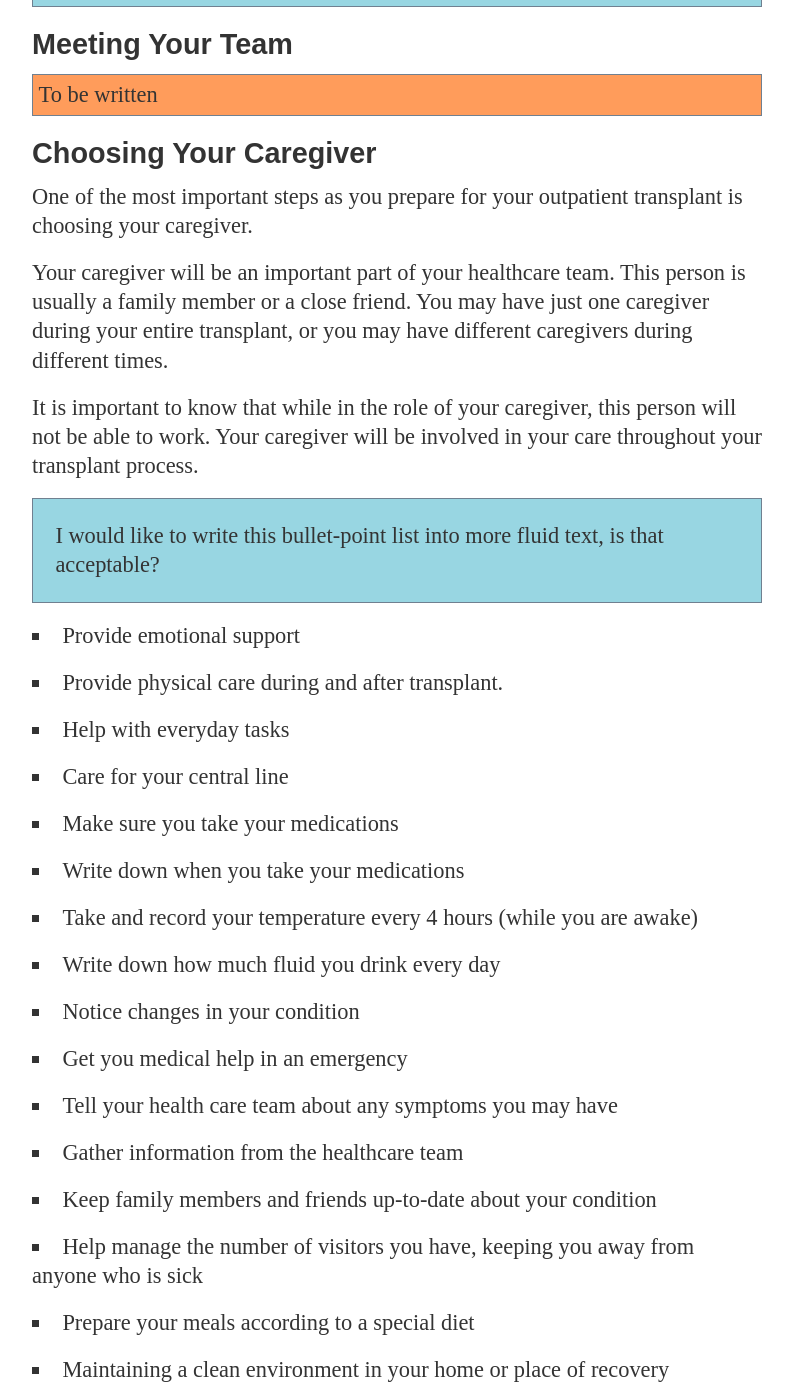
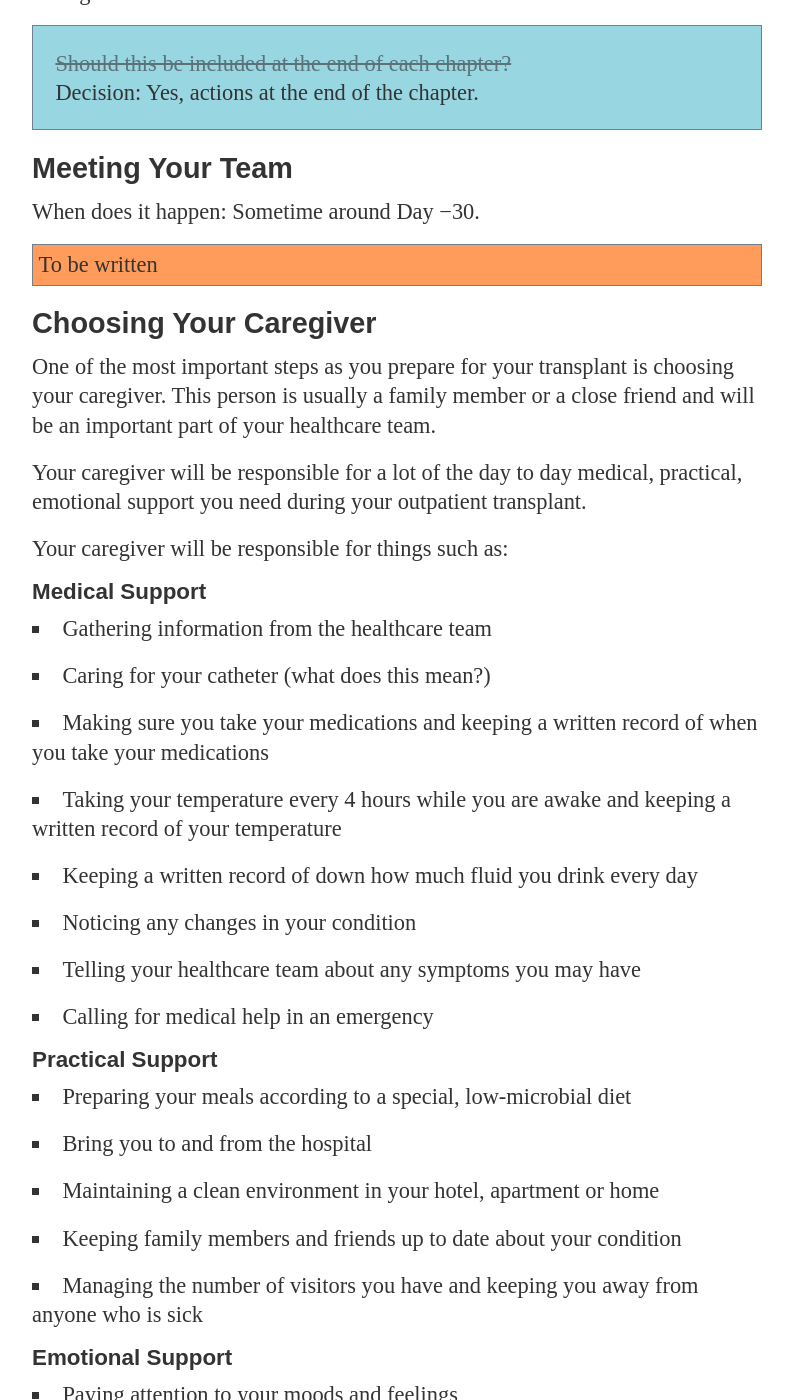
Before and after one commit to mskccpatiented/contentaudit, a Jekyll site: the page built from _posts/2012-11-19-auto-bmt-outpatient-guide-hybrid.md, in a window 1280 px wide and 1400 px high, scrolled down 11167 px. Shown: the whole window, without its empty margins (128-921 px from the left). Built offline with Jekyll 4.4.1, drawn with Linux system fonts in a browser that asks for light colours; Markdown is read by kramdown in place of the engine named in the settings; some of the changed text lies outside the part shown.

Commit message:
deploying BMT patient ed

```diff
--- a/_posts/2012-11-19-auto-bmt-outpatient-guide-hybrid.md
+++ b/_posts/2012-11-19-auto-bmt-outpatient-guide-hybrid.md
@@ -156,6 +156,7 @@ In this phase you'll make preparations for your transplant; practically, physica
 
 These are the key things that will happen during this phase:
 
+* Financial Clearance - You will work with your insurance company to make sure your treatment and medications are covered
 * Meeting your Team - You will meet your primary physician and members of the Outpatient BMT team
 * Choosing a Caregiver - You'll identify a family member or friend to act as your caregiver
 * Testing - You'll undergo a round of tests
@@ -180,44 +182,82 @@ We cover each of these topics in detail later in this section.
 #### Actions - Things You Need to Do
 At the end of this chapter you'll find a list of things we need you to do during this phase of your treatment. Read this section in full then start to work your way through this list of actions.
 
-<p class="question"><span class="complete">Should this be included at the end of each chapter?</span>Decision: Yes, actions at the end of the chapter.</p>
+<p class="question"><span class="complete">Should this be included at the end of each chapter?</span> Decision: Yes, actions at the end of the chapter.</p>
 
 ### Meeting Your Team
+When does it happen: Sometime around Day −30.
 <p class="outstanding">To be written</p>
 
+### Choosing Your Caregiver
+One of the most important steps as you prepare for your transplant is choosing your caregiver. This person is usually a family member or a close friend and will be an important part of your healthcare team.
 
-### Choosing Your Caregiver
-One of the most important steps as you prepare for your outpatient transplant is choosing your caregiver.
+Your caregiver will be responsible for a lot of the day to day medical, practical, emotional support you need during your outpatient transplant.
 
-Your caregiver will be an important part of your healthcare team. This person is usually a family member or a close friend. You may have just one caregiver during your entire transplant, or you may have different caregivers during different times.
+Your caregiver will be responsible for things such as:
 
-It is important to know that while in the role of your caregiver, this person will not be able to work. Your caregiver will be involved in your care throughout your transplant process.
+#### Medical Support
+* Gathering information from the healthcare team
+* Caring for your catheter **(what does this mean?)**
+* Making sure you take your medications and keeping a written record of when you take your medications
+* Taking your temperature every 4 hours while you are awake and keeping a written record of your temperature
+* Keeping a written record of down how much fluid you drink every day
+* Noticing any changes in your condition
+* Telling your healthcare team about any symptoms you may have
+* Calling for medical help in an emergency
 
-<p class="question">I would like to write this bullet-point list into more fluid text, is that acceptable?</p>
+#### Practical Support
+* Preparing your meals according to a special, low-microbial diet
+* Bring you to and from the hospital
+* Maintaining a clean environment in your hotel, apartment or home
+* Keeping family members and friends up to date about your condition
+* Managing the number of visitors you have and keeping you away from anyone who is sick
 
-* Provide emotional support
-* Provide physical care during and after transplant.
-* Help with everyday tasks
-* Care for your central line
-* Make sure you take your medications
-* Write down when you take your medications
-* Take and record your temperature every 4 hours (while you are awake)
-* Write down how much fluid you drink every day
-* Notice changes in your condition
-* Get you medical help in an emergency
-* Tell your health care team about any symptoms you may have
-* Gather information from the healthcare team
-* Keep family members and friends up-to-date about your condition
-* Help manage the number of visitors you have, keeping you away from anyone who is sick
-* Prepare your meals according to a special diet
-* Maintaining a clean environment in your home or place of recovery
-* Bring you to and from the hospital
+#### Emotional Support
+* Paying attention to your moods and feelings
+* Communicating with you, listening to you
+* Understanding your needs and your decisions
 
-There are many resources available at MSKCC for patients and caregivers. You can learn about them in the Resources section of this guide or by talking with your team.
+<p class="question invisible"><span class="complete">I would like to write this bullet-point list into more fluid text, is that acceptable?</span> Decision: Yes, re-write.</p>
 
-<p class="dmz">This is where I am right now. Everything after this is content from the old draft - I am reading through it and using/re-writing relevant parts.</p>
+While you're undergoing your transplant your caregiver will not be able to work. Your caregiver will need to remain with you for most of the day and night - though while you are in the Outpatient BMT clinic your caregiver can take some time for themselves; this is something we strongly recommend.
+
+#### Choosing the Right Caregiver
+Take time now to think about who you would like to be your caregiver. It should be somebody you trust who can take the time to care for you and who can offer you the support you need. Choose somebody you're comfortable communicating with and who can offer you the emotional support you need.
+
+#### Resources for Caregivers
+<p class="move">Need to check what this means: "There are many resources available at MSKCC for patients and caregivers. You can learn about them in the Resources section of this guide or by talking with your team."</p>
+
+### Pre-Transplant Medical Testing
+Before you receive your chemotherapy or undergo your transplant you will have some tests that will tell us how your body is functioning. The results of the tests will be used to plan your treatment and adjust it to your specific needs. The tests will help us to identify any changes to your body that occur during or after your treatment.
+
+It's likely that you'll receive these tests:
+
+* A chest x-ray
+* Blood tests
+* Urine tests
+* Electrocardiogram (EKG), echocardiogram (ECHO) or other tests that give information about your heart
+* Pulmonary function tests (PFT’s) - breathing tests that measure lung function
+* Computerized axial tomography (CT) Scan - an x-ray that provides cross-sectional views and images of soft tissue as well as bone.  It also provides measurements of your chest and is used to plan your radiation treatments.
+* Positron emission tomography (PET) Scan – a scan used to visualize physiologic function in body areas
+* Bone marrow aspiration - provides a sample of your bone marrow
+* Skeletal survey - An x-ray of the major bones in your body.  This can take a few hours to do.
+
+Your doctor and nurse will explain any other tests that you may need.
+
+<p class="question">When are these tests done, how are they scheduled? Also, is this list of tests accurate/complete? What about liver function test, biopsies etc.? Also, can we be any more specific about "blood tests" - what sort of blood tests? What is the purpose of the chest x-ray? I'd like to get more detailed, granular with this - this is our one shot to explain their testing.</p>
+
+### Being Fitted with your Central Venous Catheter
+
+On or around Day −4 you and your caregiver come to MSKCC's Interventional Radiology department at main campus to be fitted with a central venous catheter.
+
+#### What is the CVC? Why Do I Need One?
+<div class="image-placeholder"><p>Image Placeholder: Drawing of Central Venous Catheter.</p></div>
 
 
+
+####
+
+ <p class="dmz">This is where I am right now. Everything after this is content from the old draft - I am reading through it and using/re-writing relevant parts.</p>
 ## Phase 2 - Your Transplant
 
 
--- a/s/s.css
+++ b/s/s.css
@@ -349,12 +349,22 @@ background:silver;
 
 .complete{
 text-decoration:line-through;
+opacity:0.6;
+filter:alpha(opacity=60);
 }
 
 .outstanding{
 padding:0.25em;
 border:1px solid slategray;
 background:#FF9C5B;
+}
+
+.outstanding, .complete, .move, .dmz, .question{
+display:block;
+}
+
+.invisible{
+display:none;
 }
 
 /* ----- ------*/
```
Also changed, not shown: other parts of _posts/2012-11-19-auto-bmt-outpatient-guide-hybrid.md (+1 -0 lines), 2 other files.
